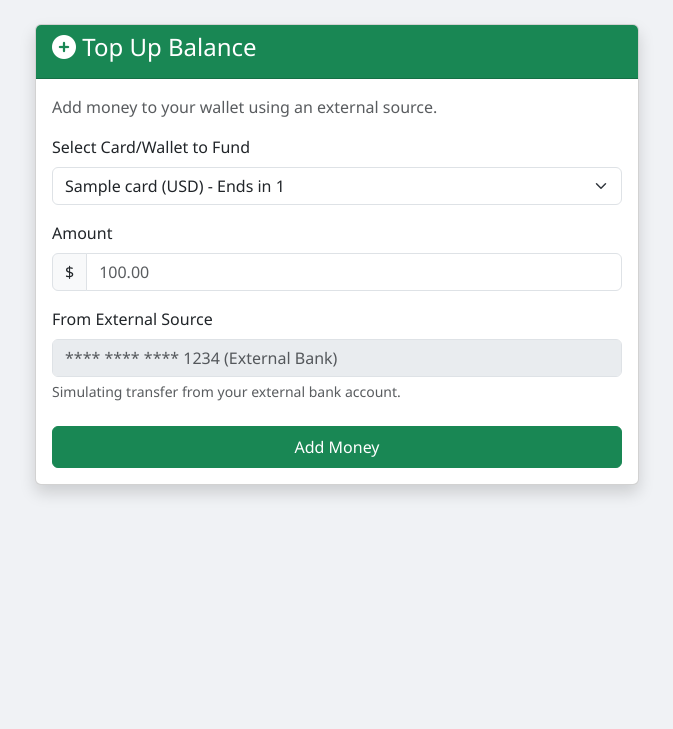
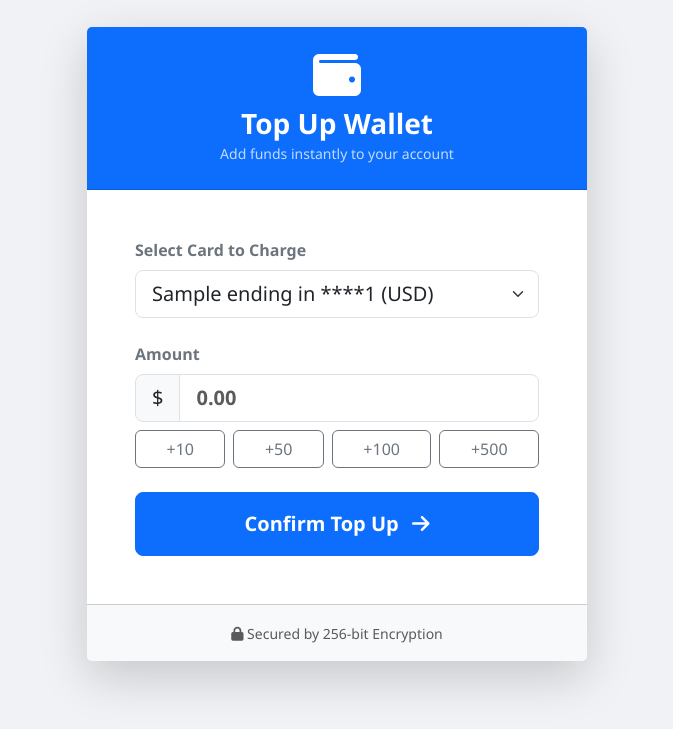
Before and after one commit to aliHasanov22/banking_app, a Flask app: template templates/topup.html in a window 1280 px wide. Shown: the top 729 px of the page, without its empty margins (303-976 px from the left). Run offline with Flask 3, Linux system fonts and the light colour scheme; the template is opened without the code that fills it: most values are stand-ins (such as "Sample title", 1, 10 or a date in 2020).

Commit message:
Update topup.html

```diff
--- a/templates/topup.html
+++ b/templates/topup.html
@@ -1,46 +1,59 @@
 {% extends "base.html" %}
+
 {% block content %}
-<div class="row justify-content-center">
-    <div class="col-md-6">
-        <div class="card shadow">
-            <div class="card-header bg-success text-white">
-                <h4><i class="fas fa-plus-circle"></i> Top Up Balance</h4>
+<div class="container d-flex justify-content-center align-items-center" style="min-height: 80vh;">
+    <div class="card shadow-lg border-0" style="max-width: 500px; width: 100%;">
+        <div class="card-header bg-primary text-white text-center py-4">
+            <i class="fas fa-wallet fa-3x mb-2"></i>
+            <h3 class="fw-bold m-0">Top Up Wallet</h3>
+            <small class="opacity-75">Add funds instantly to your account</small>
         </div>
-            <div class="card-body">
-                <p class="text-muted">Add money to your wallet using an external source.</p>
 
-                <form method="POST">
-                    <div class="mb-3">
-                        <label class="form-label">Select Card/Wallet to Fund</label>
-                        <select name="card_num" class="form-select" required>
-                            {% for c in cards %}
-                            <option value="{{ c['card_number'] }}">
-                                {{ c['card_name'] }} ({{ c['currency'] }}) - Ends in {{ c['card_number'][-4:] }}
+        <div class="card-body p-5">
+            <form method="POST" action="{{ url_for('topup') }}">
+
+                <div class="mb-4">
+                    <label class="form-label fw-bold text-secondary">Select Card to Charge</label>
+                    <select name="card_num" class="form-select form-select-lg" required>
+                        {% for card in cards %}
+                        <option value="{{ card.card_number }}">
+                            {{ card.card_type }} ending in ****{{ card.card_number[-4:] }} ({{ card.currency }})
                         </option>
-                            {% else %}
-                            <option disabled>No active cards found. Please order a card first.</option>
                         {% endfor %}
                     </select>
                 </div>
 
-                    <div class="mb-3">
-                        <label class="form-label">Amount</label>
-                        <div class="input-group">
+                <div class="mb-4">
+                    <label class="form-label fw-bold text-secondary">Amount</label>
+                    <div class="input-group input-group-lg mb-2">
                         <span class="input-group-text">$</span>
-                            <input type="number" name="amount" step="0.01" class="form-control" placeholder="100.00" required>
+                        <input type="number" id="amountInput" name="amount" class="form-control fw-bold" placeholder="0.00" step="0.01" min="1" required>
+                    </div>
+
+                    <div class="d-flex justify-content-between gap-2">
+                        <button type="button" class="btn btn-outline-secondary flex-fill" onclick="setAmount(10)">+10</button>
+                        <button type="button" class="btn btn-outline-secondary flex-fill" onclick="setAmount(50)">+50</button>
+                        <button type="button" class="btn btn-outline-secondary flex-fill" onclick="setAmount(100)">+100</button>
+                        <button type="button" class="btn btn-outline-secondary flex-fill" onclick="setAmount(500)">+500</button>
                     </div>
                 </div>
 
-                    <div class="mb-4">
-                        <label class="form-label">From External Source</label>
-                        <input type="text" class="form-control" placeholder="**** **** **** 1234 (External Bank)" disabled>
-                        <div class="form-text">Simulating transfer from your external bank account.</div>
+                <div class="d-grid">
+                    <button type="submit" class="btn btn-primary btn-lg py-3 fw-bold">
+                        Confirm Top Up <i class="fas fa-arrow-right ms-2"></i>
+                    </button>
                 </div>
-
-                    <button class="btn btn-success w-100 py-2">Add Money</button>
             </form>
+        </div>
+        <div class="card-footer text-center bg-light py-3">
+            <small class="text-muted"><i class="fas fa-lock"></i> Secured by 256-bit Encryption</small>
         </div>
     </div>
 </div>
-</div>
+
+<script>
+    function setAmount(val) {
+        document.getElementById('amountInput').value = val;
+    }
+</script>
 {% endblock %}
```
Lines whose indentation alone changed are shown as unchanged.
